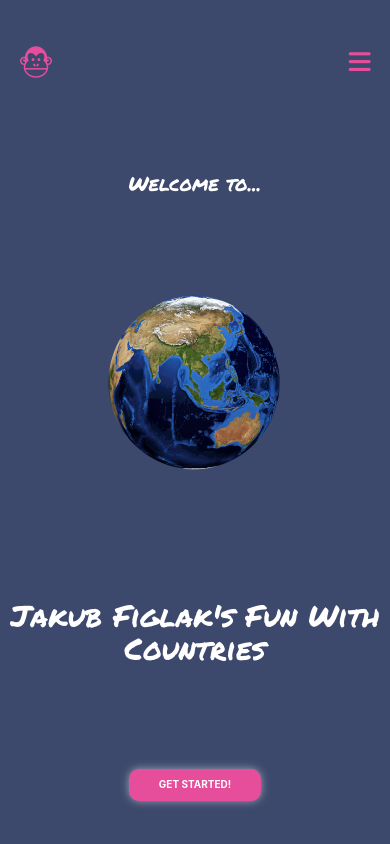
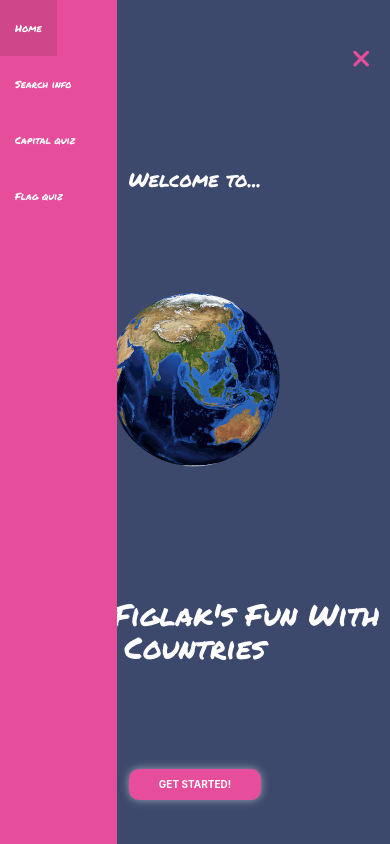
Before and after one commit to jakubfiglak/JF-s-Fun-With-Countries, a website built with webpack: page src/template.html in a window 390 px wide. Both pictures are taken after a click on the element 369 px from the left and 62 px from the top of the page. Shown: the top 844 px of the page. Built offline with nearby package versions, Linux system fonts and the light colour scheme.

Commit message:
Create hamburger and scroll scripts

```diff
--- a/src/index.js
+++ b/src/index.js
@@ -1,4 +1,14 @@
-import { app } from './js/app';
+import {
+    app
+} from './js/app';
+import {
+    hamburger
+} from './js/hamburger';
+import {
+    scrollOnClick
+} from './js/scroll';
 import './styles/main.scss';
 
 app();
+hamburger();
+scrollOnClick();
--- /dev/null
+++ b/src/js/hamburger.js
@@ -0,0 +1,13 @@
+export const hamburger = () => {
+    const burger = document.querySelector('.hamburger');
+
+    const iconBurger = document.querySelector('.fa-bars');
+    const iconClose = document.querySelector('.fa-times');
+    const menu = document.querySelector('.nav');
+
+    burger.addEventListener('click', () => {
+        iconBurger.classList.toggle('show');
+        iconClose.classList.toggle('show');
+        menu.classList.toggle('show');
+    })
+}
--- /dev/null
+++ b/src/js/scroll.js
@@ -0,0 +1,21 @@
+export const scrollOnClick = () => {
+    const offset = (el) => {
+        const rect = el.getBoundingClientRect(),
+            scrollTop = window.pageYOffset || document.documentElement.scrollTop;
+        return {
+            top: rect.top + scrollTop
+        };
+    }
+
+    const startBtn = document.querySelector('.startBtn');
+
+    startBtn.addEventListener('click', () => {
+        const div = document.querySelector('.country-search');
+        const divOffset = offset(div);
+        window.scrollTo({
+            left: 0,
+            top: divOffset.top,
+            behavior: 'smooth'
+        });
+    })
+};
--- a/src/styles/main.scss
+++ b/src/styles/main.scss
@@ -32,6 +32,7 @@ img {
     @include flex-section-column();
     font-family: $header-font;
     text-align: center;
+    position: relative;
 
     .top {
         @include flex-row();
@@ -47,7 +48,36 @@ img {
             padding-right: 5%;
             font-size: 2.5em;
             color: $pink;
+            transition: .3s linear;
+
+            .fas {
+                display: none;
+            }
+
+            .fas.show {
+                display: block;
+            }
         }
+    }
+
+    .nav {
+        position: absolute;
+        top: 0;
+        left: -30%;
+        background-color: $pink;
+        height: 100%;
+        width: 30%;
+        transition: .3s linear;
+
+        nav {
+            background-color: $pink;
+            border: none;
+            box-shadow: none;
+        }
+    }
+
+    .nav.show {
+        left: 0;
     }
 
     p {
--- a/src/template.html
+++ b/src/template.html
@@ -17,8 +17,21 @@
         <div class="logo">
           <img src="./assets/chimp-32_pink.png" alt="Monkey logo">
         </div>
-        <div class="hamburger"><i class="fas fa-bars"></i></div>
+        <div class="hamburger">
+          <i class="fas fa-bars show"></i>
+          <i class="fas fa-times"></i>
+        </div>
       </div>
+      <aside class="nav">
+        <nav>
+          <ul>
+            <li><a href="#">Home</a></li>
+            <li><a href="#">Search info</a></li>
+            <li><a href="#">Capital quiz</a></li>
+            <li><a href="#">Flag quiz</a></li>
+          </ul>
+        </nav>
+      </aside>
       <p>Welcome to...</p>
       <div class="hero">
         <img src="./assets/globe-1339833_200.png" alt="Planet Earth image">
```
